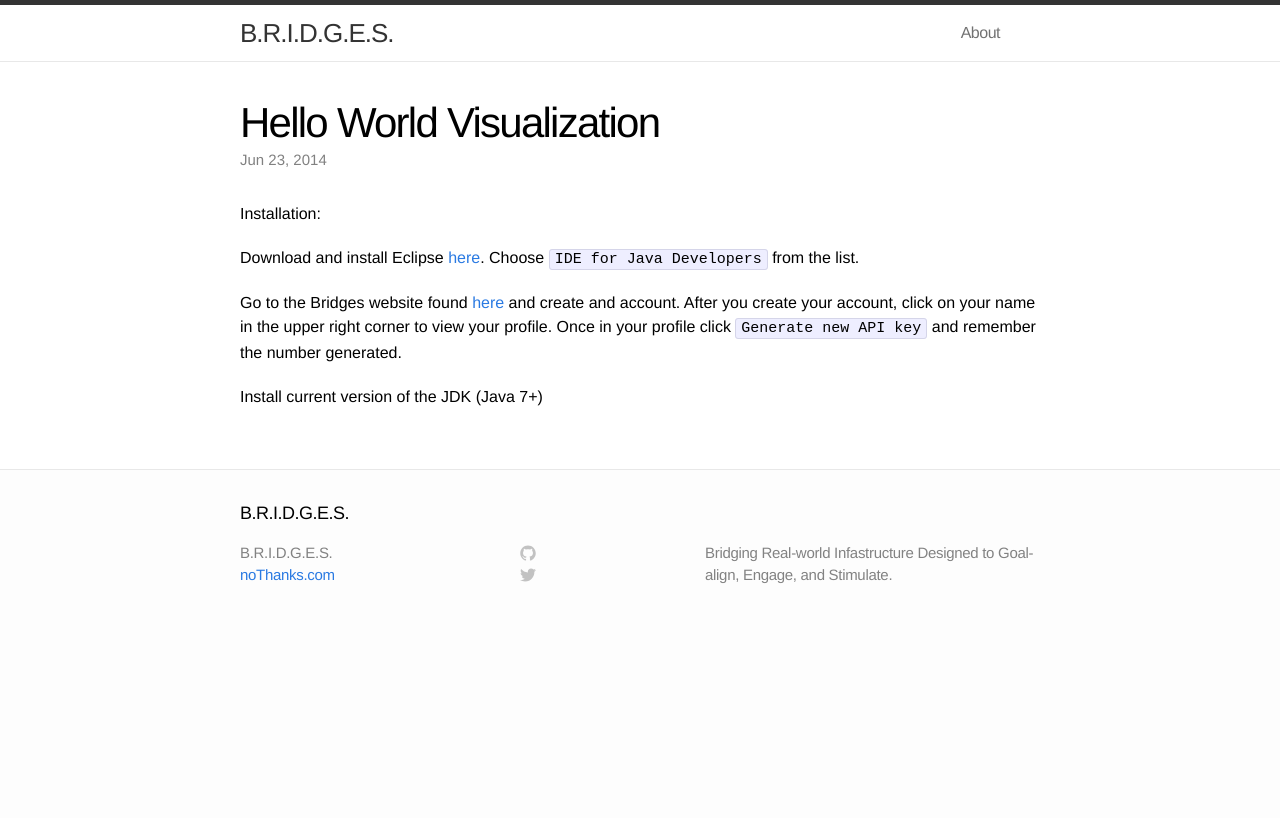
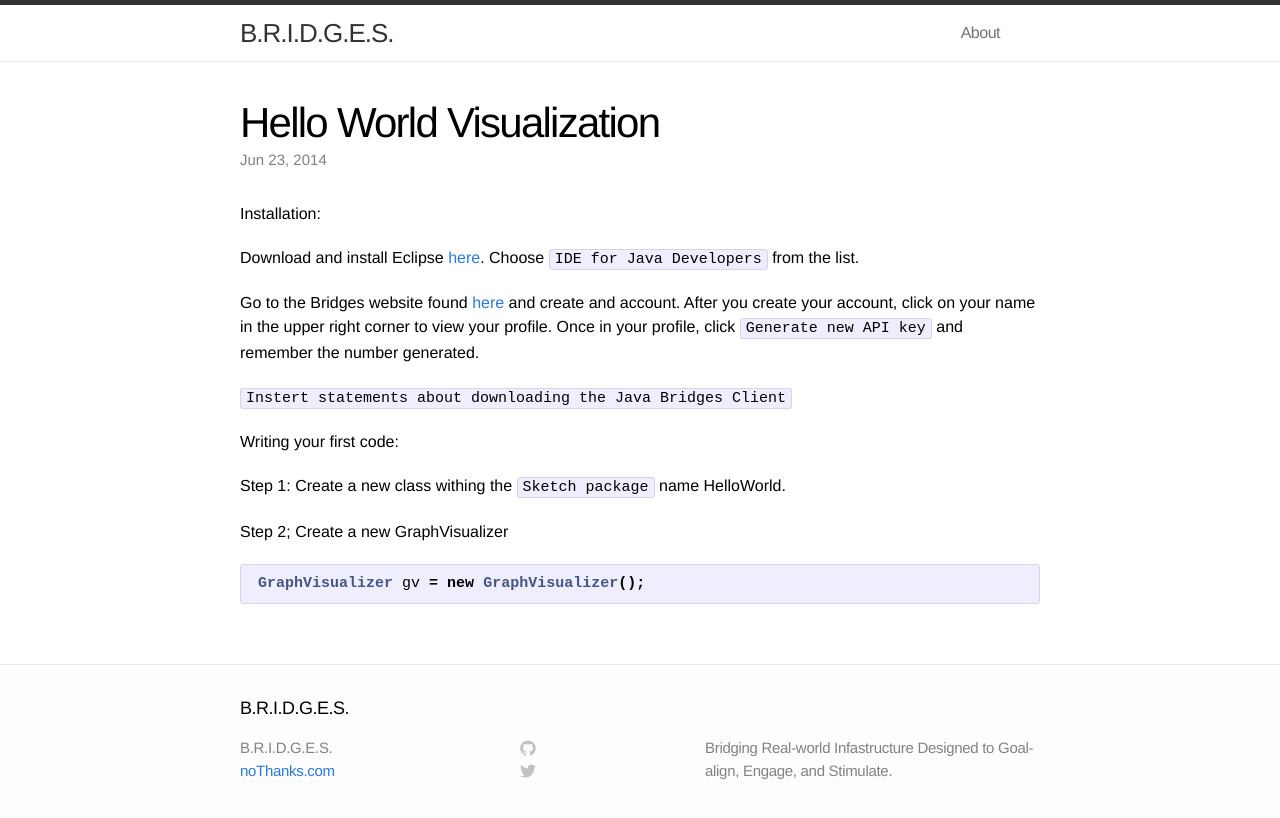
Before and after one commit to Dismembered/Dismembered.github.io, a Jekyll site: the page built from _posts/2014-06-23-HelloWorld-Tutorial.markdown, in a window 1280 px wide. Shown: the top 818 px of the page. Built offline with Jekyll 4.4.1, drawn with Linux system fonts in a browser that asks for light colours.

Commit message:
Update 2014-06-23-HelloWorld-Tutorial.markdown

```diff
--- a/_posts/2014-06-23-HelloWorld-Tutorial.markdown
+++ b/_posts/2014-06-23-HelloWorld-Tutorial.markdown
@@ -9,6 +9,17 @@ Installation:
 
 Download and install Eclipse [here](https://www.eclipse.org/downloads/index-java8.php). Choose  `IDE for Java Developers` from the list.
 
-Go to the Bridges website found [here](http://bridges.cs.uncc.edu/login) and create and account. After you create your account, click on your name in the upper right corner to view your profile. Once in your profile click `Generate new API key` and remember the number generated.
+Go to the Bridges website found [here](http://bridges.cs.uncc.edu/login) and create and account. After you create your account, click on your name in the upper right corner to view your profile. Once in your profile, click `Generate new API key` and remember the number generated.
 
-Install current version of the JDK (Java 7+)
+`Instert statements about downloading the Java Bridges Client`
+
+Writing your first code:
+
+Step 1:
+Create a new class withing the `Sketch package` name HelloWorld.
+
+Step 2;
+Create a new GraphVisualizer
+{% highlight java  %}
+GraphVisualizer gv = new GraphVisualizer();
+{% endhighlight %}
```
